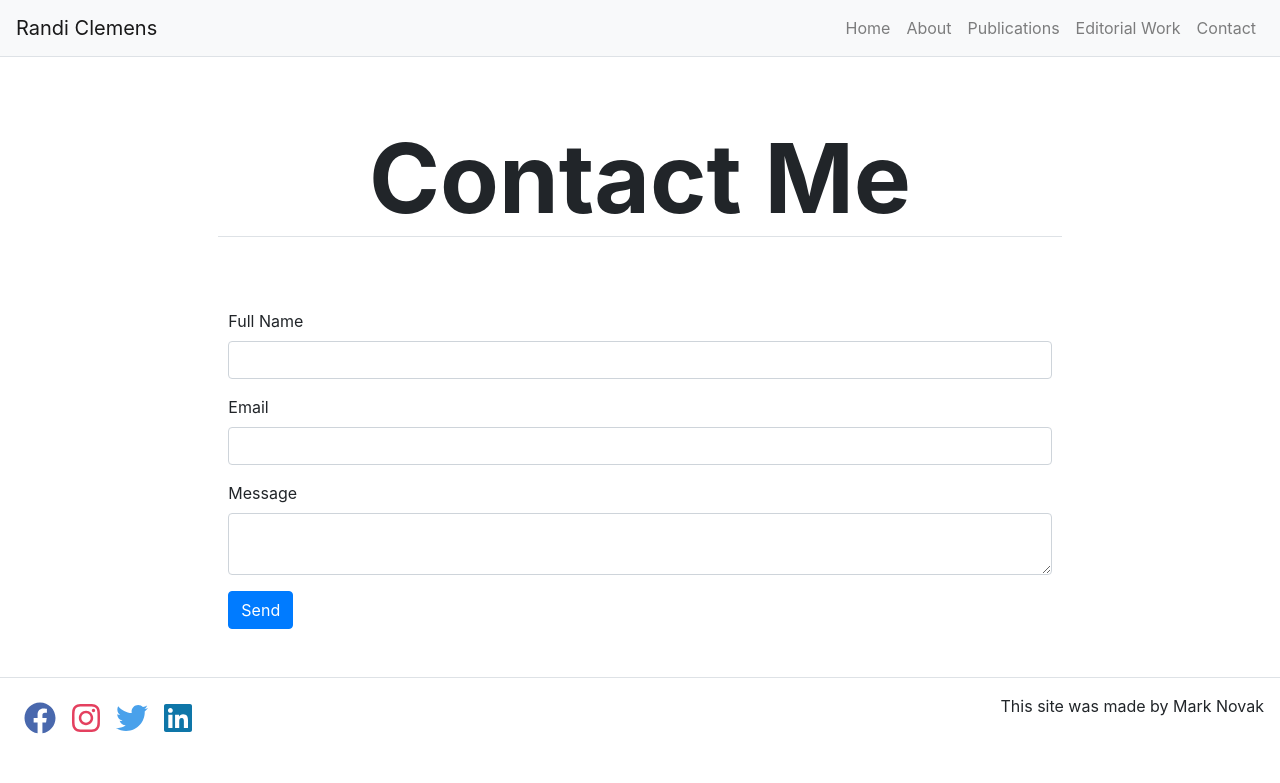
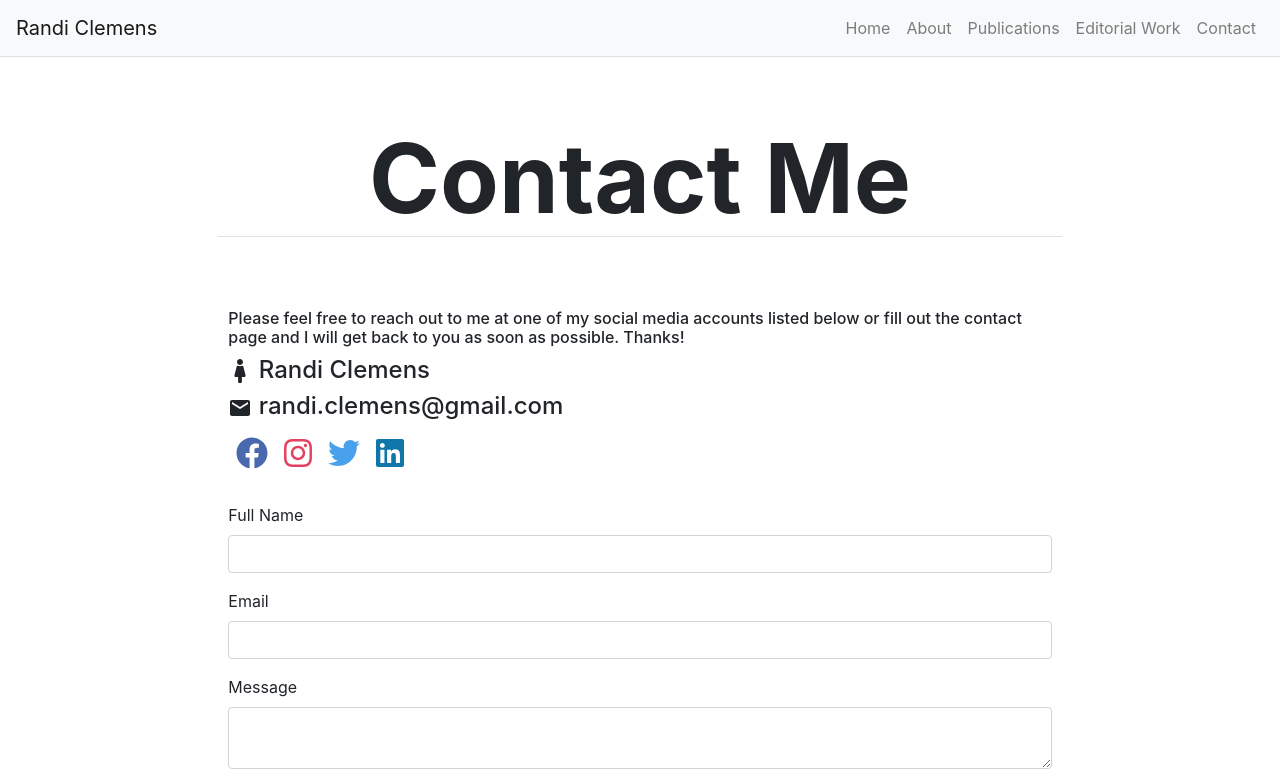
Before and after one commit to manovak24/randi_clemens, a React (Create React App) app: page /contact in a window 1280 px wide. Shown: the top 783 px of the page. Built offline with nearby package versions, Linux system fonts and the light colour scheme.

Commit message:
adding example contact info and social follow icons

```diff
--- a/src/Pages/ContactPage.js
+++ b/src/Pages/ContactPage.js
@@ -1,12 +1,16 @@
 import React from 'react';
-import emailjs from 'emailjs-com';
-import Swal from 'sweetalert2';
 
 import Hero from '../Components/Hero/Hero';
 import Content from '../Components/Content/Content';
+import SocialFollow from '../Components/SocialFollow/SocialFollow';
 
 import Form from 'react-bootstrap/Form';
 import Button from 'react-bootstrap/Button';
+import emailjs from 'emailjs-com';
+import Swal from 'sweetalert2';
+import { FaFemale } from 'react-icons/fa';
+import { MdEmail } from 'react-icons/md';
+
 
 class ContactPage extends React.Component {
     constructor(props) {
@@ -57,6 +61,11 @@ class ContactPage extends React.Component {
             <div>
                 <Hero title={this.props.title} />
                 <Content>
+                    <h6>Please feel free to reach out to me at one of my social media accounts listed below or fill out the contact page and I will get back to you as soon as possible. Thanks!</h6>
+                    <h4><FaFemale /> Randi Clemens</h4>
+                    <h4><MdEmail /> randi.clemens@gmail.com</h4>
+                    <SocialFollow />
+                    <br></br>
                     <Form onSubmit={this.handleSubmit}>
                         <Form.Group>
                             <Form.Label htmlFor="full-name">Full Name</Form.Label>
```
